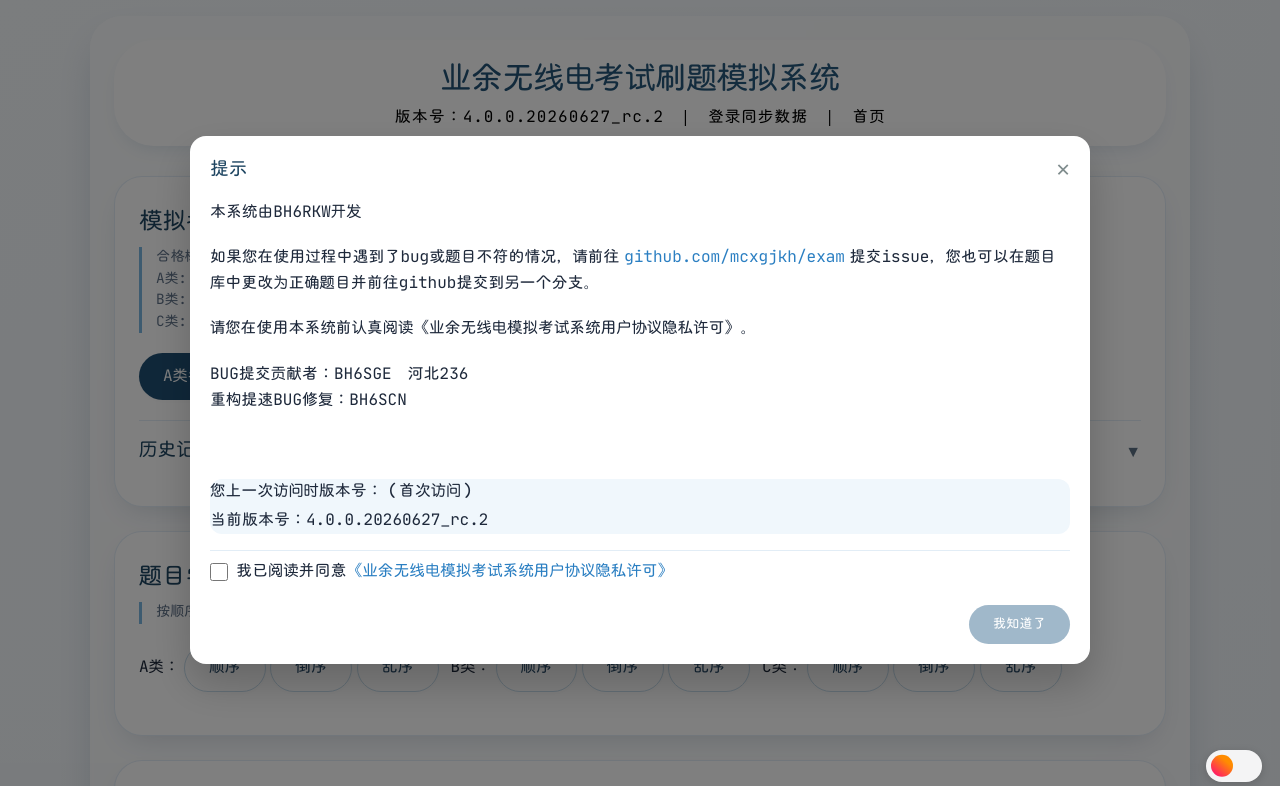
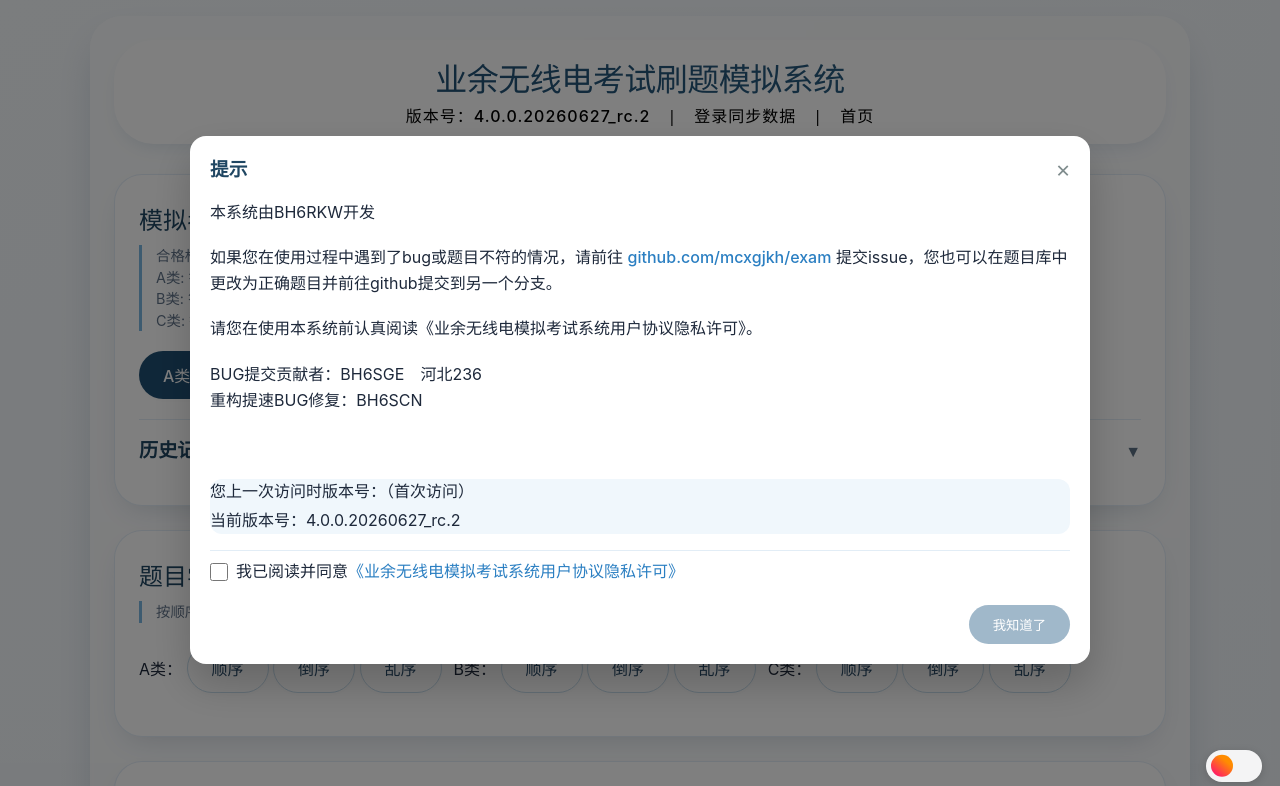
Before and after one commit to mcxgjkh/exam, a website: page index.html in a window 1280 px wide. Shown: the top 786 px of the page. Drawn offline with nearby package versions, Linux system fonts and the light colour scheme.

Commit message:
Modified font famliy

```diff
--- a/static/css/style.css
+++ b/static/css/style.css
@@ -1,7 +1,7 @@
 #css-detect { --css-loaded: 1; display: none; }
 /* style.css */
 @font-face {
-    font-family: "HYWenhei";
+    font-family: "ZhuZiAWan";
     /*src:url("../font/HYWenHei-85W.woff2") format("woff2");*/
     src:url("../font/ZhuZiAWan-JetBrainsMono.ttf");
     font-weight: 900;
```
Also changed, not shown: static/font/HYWenHei-85W.ttf (deleted), static/font/HYWenHei-85W.woff2 (deleted), 1 other file.
